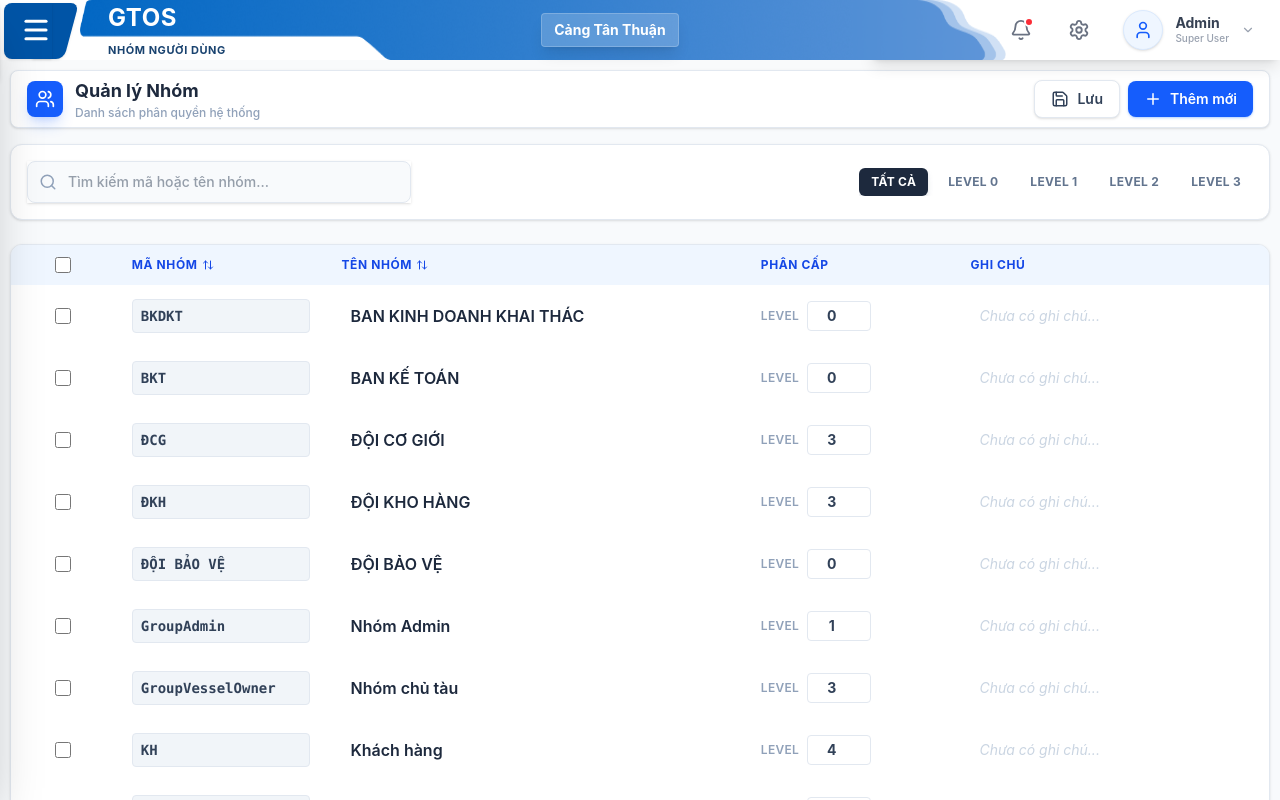
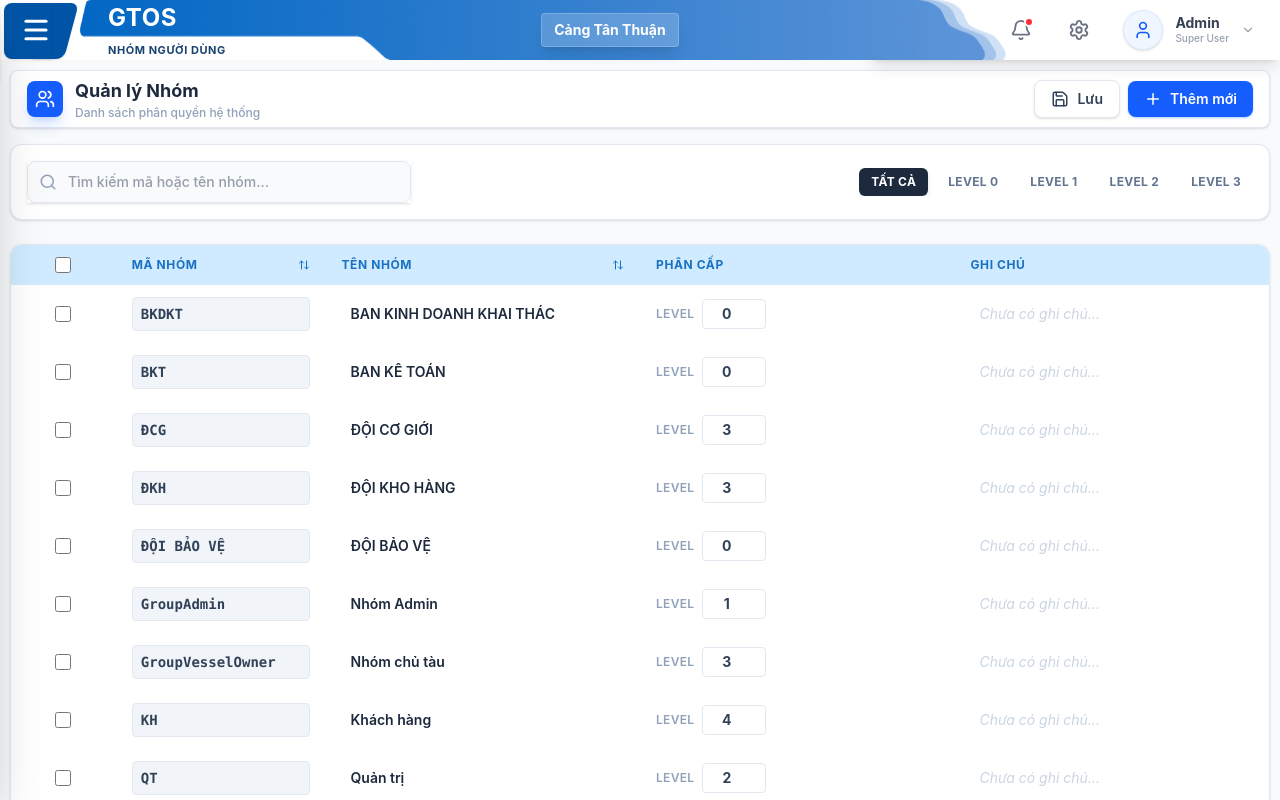
Before and after one commit to phamquoccuong20/gtos-frontend, a Next.js app: page /quantri/groupUser in a window 1280 px wide. Built offline with nearby package versions, Linux system fonts and the light colour scheme; what @ant-design/nextjs-registry would draw is missing.

Commit message:
fix user

```diff
--- a/src/app/quantri/groupUser/components/Table/UserGroupTable.tsx
+++ b/src/app/quantri/groupUser/components/Table/UserGroupTable.tsx
@@ -1,6 +1,10 @@
-import React from 'react';
-import { Search, ArrowUpDown, ChevronLeft, ChevronRight } from 'lucide-react';
+"use client";
+
+import React, { useState } from 'react';
+import { Search, ArrowUpDown, ArrowUp, ArrowDown, ChevronLeft, ChevronRight, Filter, Check } from 'lucide-react';
 import { UserGroup } from '../../types';
+
+type ColumnKey = 'code' | 'name';
 
 interface UserGroupTableProps {
   paginatedData: UserGroup[];
@@ -10,10 +14,14 @@ interface UserGroupTableProps {
   isAllSelected: boolean;
   currentPage: number;
   totalPages: number;
+  sortConfig: { key: ColumnKey; direction: 'asc' | 'desc' } | null;
+  columnFilters: { code?: string; name?: string };
   onSelectAll: (e: React.ChangeEvent<HTMLInputElement>) => void;
   onSelectOne: (id: string) => void;
   onUpdate: (id: string, field: keyof UserGroup, value: string | number) => void;
   onPageChange: (page: number) => void;
+  onSort: (key: ColumnKey, direction: 'asc' | 'desc') => void;
+  onColumnFilter: (key: ColumnKey, value: string) => void;
 }
 
 export const UserGroupTable: React.FC<UserGroupTableProps> = ({
@@ -24,32 +32,185 @@ export const UserGroupTable: React.FC<UserGroupTableProps> = ({
   isAllSelected,
   currentPage,
   totalPages,
+  sortConfig,
+  columnFilters,
   onSelectAll,
   onSelectOne,
   onUpdate,
   onPageChange,
+  onSort,
+  onColumnFilter,
 }) => {
+  const [openMenu, setOpenMenu] = useState<ColumnKey | null>(null);
+  const [localFilters, setLocalFilters] = useState<{ code: string; name: string }>({
+    code: columnFilters.code || '',
+    name: columnFilters.name || '',
+  });
+
+  const handleToggleMenu = (key: ColumnKey) => {
+    setOpenMenu(openMenu === key ? null : key);
+  };
+
+  const handleCloseMenu = () => {
+    setOpenMenu(null);
+  };
+
+  const handleSortClick = (key: ColumnKey, direction: 'asc' | 'desc') => {
+    onSort(key, direction);
+    handleCloseMenu();
+  };
+
+  const handleFilterChange = (key: ColumnKey, value: string) => {
+    setLocalFilters(prev => ({ ...prev, [key]: value }));
+    onColumnFilter(key, value);
+  };
+
+  const isSortActive = (key: ColumnKey, direction: 'asc' | 'desc') => {
+    return sortConfig?.key === key && sortConfig?.direction === direction;
+  };
+
   return (
     <div className="bg-white border border-slate-200 rounded-xl shadow-sm overflow-hidden flex flex-col min-h-[500px]">
       {/* HEADER ROW */}
-      <div className="hidden md:grid grid-cols-12 bg-blue-50 text-xs font-bold text-blue-700 uppercase tracking-wider select-none">
+      <div className="hidden md:grid grid-cols-12 bg-[#d0ebff] text-xs font-bold text-[#1971c2] uppercase tracking-wider select-none">
         <div className="col-span-1 flex items-center justify-center py-3 px-2">
           <input
             type="checkbox"
-            className="w-4 h-4 rounded border-slate-300 text-blue-600 focus:ring-blue-500 cursor-pointer accent-blue-600"
+            className="w-4 h-4 rounded border-blue-300 text-blue-600 focus:ring-blue-500 cursor-pointer accent-blue-600"
             checked={isAllSelected}
             onChange={onSelectAll}
           />
         </div>
-        <div className="col-span-2 flex items-center gap-1 cursor-pointer hover:text-blue-900 py-3 px-4">
-          Mã Nhóm <ArrowUpDown size={12} />
+
+        {/* Mã Nhóm Column with Menu */}
+        <div className="col-span-2 relative">
+          <div
+            className="flex items-center justify-between cursor-pointer hover:text-[#228be6] py-3 px-4"
+            onClick={() => handleToggleMenu('code')}
+          >
+            <span>Mã Nhóm</span>
+            <ArrowUpDown size={12} />
+          </div>
+
+          {openMenu === 'code' && (
+            <div className="absolute top-full right-0 mt-1 w-56 bg-white rounded-lg shadow-xl border border-slate-200 z-50">
+              <div className="p-3 border-b border-slate-100">
+                <h4 className="text-sm font-bold text-slate-700">MÃ NHÓM</h4>
+              </div>
+
+              <div className="p-2">
+                <button
+                  onClick={() => handleSortClick('code', 'asc')}
+                  className={`w-full flex items-center justify-between px-3 py-2 text-sm rounded-md transition-colors ${isSortActive('code', 'asc') ? 'bg-blue-50 text-blue-700 font-medium' : 'text-slate-700 hover:bg-slate-50'
+                    }`}
+                >
+                  <div className="flex items-center gap-2">
+                    <ArrowUp size={14} />
+                    <span>Sắp xếp A - Z</span>
+                  </div>
+                  {isSortActive('code', 'asc') && <Check size={14} className="text-blue-600" />}
+                </button>
+                <button
+                  onClick={() => handleSortClick('code', 'desc')}
+                  className={`w-full flex items-center justify-between px-3 py-2 text-sm rounded-md transition-colors ${isSortActive('code', 'desc') ? 'bg-blue-50 text-blue-700 font-medium' : 'text-slate-700 hover:bg-slate-50'
+                    }`}
+                >
+                  <div className="flex items-center gap-2">
+                    <ArrowDown size={14} />
+                    <span>Sắp xếp Z - A</span>
+                  </div>
+                  {isSortActive('code', 'desc') && <Check size={14} className="text-blue-600" />}
+                </button>
+              </div>
+
+              <div className="p-3 border-t border-slate-100">
+                <div className="flex items-center gap-1 text-xs font-medium text-slate-500 mb-2">
+                  <Filter size={10} />
+                  <span>LỌC THEO GIÁ TRỊ</span>
+                </div>
+                <input
+                  type="text"
+                  placeholder="Nhập để lọc..."
+                  value={localFilters.code}
+                  onChange={(e) => handleFilterChange('code', e.target.value)}
+                  className="w-full px-3 py-2 text-sm border border-slate-200 rounded-md focus:outline-none focus:border-blue-500 focus:ring-2 focus:ring-blue-500/20"
+                  onClick={(e) => e.stopPropagation()}
+                />
+              </div>
+            </div>
+          )}
         </div>
-        <div className="col-span-4 flex items-center gap-1 cursor-pointer hover:text-blue-900 py-3 px-4">
-          Tên Nhóm <ArrowUpDown size={12} />
+
+        {/* Tên Nhóm Column with Menu */}
+        <div className="col-span-3 relative">
+          <div
+            className="flex items-center justify-between cursor-pointer hover:text-[#228be6] py-3 px-4"
+            onClick={() => handleToggleMenu('name')}
+          >
+            <span>Tên Nhóm</span>
+            <ArrowUpDown size={12} />
+          </div>
+
+          {openMenu === 'name' && (
+            <div className="absolute top-full right-0 mt-1 w-56 bg-white rounded-lg shadow-xl border border-slate-200 z-50">
+              <div className="p-3 border-b border-slate-100">
+                <h4 className="text-sm font-bold text-slate-700">TÊN NHÓM</h4>
+              </div>
+
+              <div className="p-2">
+                <button
+                  onClick={() => handleSortClick('name', 'asc')}
+                  className={`w-full flex items-center justify-between px-3 py-2 text-sm rounded-md transition-colors ${isSortActive('name', 'asc') ? 'bg-blue-50 text-blue-700 font-medium' : 'text-slate-700 hover:bg-slate-50'
+                    }`}
+                >
+                  <div className="flex items-center gap-2">
+                    <ArrowUp size={14} />
+                    <span>Sắp xếp A - Z</span>
+                  </div>
+                  {isSortActive('name', 'asc') && <Check size={14} className="text-blue-600" />}
+                </button>
+                <button
+                  onClick={() => handleSortClick('name', 'desc')}
+                  className={`w-full flex items-center justify-between px-3 py-2 text-sm rounded-md transition-colors ${isSortActive('name', 'desc') ? 'bg-blue-50 text-blue-700 font-medium' : 'text-slate-700 hover:bg-slate-50'
+                    }`}
+                >
+                  <div className="flex items-center gap-2">
+                    <ArrowDown size={14} />
+                    <span>Sắp xếp Z - A</span>
+                  </div>
+                  {isSortActive('name', 'desc') && <Check size={14} className="text-blue-600" />}
+                </button>
+              </div>
+
+              <div className="p-3 border-t border-slate-100">
+                <div className="flex items-center gap-1 text-xs font-medium text-slate-500 mb-2">
+                  <Filter size={10} />
+                  <span>LỌC THEO GIÁ TRỊ</span>
+                </div>
+                <input
+                  type="text"
+                  placeholder="Nhập để lọc..."
+                  value={localFilters.name}
+                  onChange={(e) => handleFilterChange('name', e.target.value)}
+                  className="w-full px-3 py-2 text-sm border border-slate-200 rounded-md focus:outline-none focus:border-blue-500 focus:ring-2 focus:ring-blue-500/20"
+                  onClick={(e) => e.stopPropagation()}
+                />
+              </div>
+            </div>
+          )}
         </div>
-        <div className="col-span-2 py-3 px-4">Phân Cấp</div>
+
+        <div className="col-span-3 py-3 px-4">Phân Cấp</div>
         <div className="col-span-3 py-3 px-4">Ghi chú</div>
       </div>
+
+      {/* Click outside to close menu */}
+      {openMenu && (
+        <div
+          className="fixed inset-0 z-40"
+          onClick={handleCloseMenu}
+        />
+      )}
 
       {/* LIST ITEMS */}
       <div className="flex-1">
@@ -90,18 +251,18 @@ export const UserGroupTable: React.FC<UserGroupTableProps> = ({
                 </div>
 
                 {/* Column 2: Name (Editable) */}
-                <div className="col-span-4 py-3 px-4 h-full flex items-center">
+                <div className="col-span-3 py-3 px-4 h-full flex items-center">
                   <input
                     type="text"
                     value={item.name}
                     onChange={(e) => onUpdate(item.id, 'name', e.target.value)}
-                    className="w-full font-semibold text-sm md:text-base text-slate-800 bg-transparent border border-transparent rounded px-2 py-1.5 hover:bg-white hover:border-slate-200 focus:bg-white focus:border-blue-500 focus:ring-2 focus:ring-blue-500/20 outline-none transition-all placeholder:text-slate-300"
+                    className="w-full font-semibold text-sm text-slate-800 bg-transparent border border-transparent rounded px-2 py-1.5 hover:bg-white hover:border-slate-200 focus:bg-white focus:border-blue-500 focus:ring-2 focus:ring-blue-500/20 outline-none transition-all placeholder:text-slate-300"
                     placeholder="Nhập tên nhóm..."
                   />
                 </div>
 
                 {/* Column 3: Level (Editable Number) */}
-                <div className="col-span-2 py-3 px-4 h-full flex items-center gap-2">
+                <div className="col-span-3 py-3 px-4 h-full flex items-center gap-2">
                   <span className="text-xs font-semibold text-slate-400 uppercase tracking-wide">Level</span>
                   <input
                     type="number"
--- a/src/app/quantri/groupUser/page.tsx
+++ b/src/app/quantri/groupUser/page.tsx
@@ -34,6 +34,10 @@ export default function GroupUserPage() {
     const [selectedIds, setSelectedIds] = useState<Set<string>>(new Set());
     const [currentPage, setCurrentPage] = useState(1);
 
+    // Sort and Column Filter state
+    const [sortConfig, setSortConfig] = useState<{ key: 'code' | 'name'; direction: 'asc' | 'desc' } | null>(null);
+    const [columnFilters, setColumnFilters] = useState<{ code?: string; name?: string }>({});
+
     // Filter Data
     const filteredData = useMemo(() => {
         let processed = [...data];
@@ -52,8 +56,29 @@ export default function GroupUserPage() {
             processed = processed.filter(item => item.level === filterLevel);
         }
 
+        // Column filters
+        if (columnFilters.code) {
+            const filterLower = columnFilters.code.toLowerCase();
+            processed = processed.filter(item => item.code.toLowerCase().includes(filterLower));
+        }
+        if (columnFilters.name) {
+            const filterLower = columnFilters.name.toLowerCase();
+            processed = processed.filter(item => item.name.toLowerCase().includes(filterLower));
+        }
+
+        // Sort
+        if (sortConfig) {
+            processed.sort((a, b) => {
+                const aVal = a[sortConfig.key].toLowerCase();
+                const bVal = b[sortConfig.key].toLowerCase();
+                if (aVal < bVal) return sortConfig.direction === 'asc' ? -1 : 1;
+                if (aVal > bVal) return sortConfig.direction === 'asc' ? 1 : -1;
+                return 0;
+            });
+        }
+
         return processed;
-    }, [data, searchQuery, filterLevel]);
+    }, [data, searchQuery, filterLevel, columnFilters, sortConfig]);
 
     // Pagination Logic
     const totalPages = Math.max(1, Math.ceil(filteredData.length / ITEMS_PER_PAGE));
@@ -65,7 +90,17 @@ export default function GroupUserPage() {
     // Reset page when filters change
     useEffect(() => {
         setCurrentPage(1);
-    }, [searchQuery, filterLevel]);
+    }, [searchQuery, filterLevel, columnFilters, sortConfig]);
+
+    // Sort handler
+    const handleSort = (key: 'code' | 'name', direction: 'asc' | 'desc') => {
+        setSortConfig({ key, direction });
+    };
+
+    // Column filter handler
+    const handleColumnFilter = (key: 'code' | 'name', value: string) => {
+        setColumnFilters(prev => ({ ...prev, [key]: value }));
+    };
 
     // Selection Logic
     const handleSelectAll = (e: React.ChangeEvent<HTMLInputElement>) => {
@@ -242,10 +277,14 @@ export default function GroupUserPage() {
                     isAllSelected={isAllSelected}
                     currentPage={currentPage}
                     totalPages={totalPages}
+                    sortConfig={sortConfig}
+                    columnFilters={columnFilters}
                     onSelectAll={handleSelectAll}
                     onSelectOne={handleSelectOne}
                     onUpdate={handleUpdate}
                     onPageChange={setCurrentPage}
+                    onSort={handleSort}
+                    onColumnFilter={handleColumnFilter}
                 />
 
             </main>
```
Also changed, not shown: src/app/quantri/sysUsers/components/Table/UserGroupTable.tsx (+7 -7 lines), src/components/Header.tsx (+9 -4 lines).
